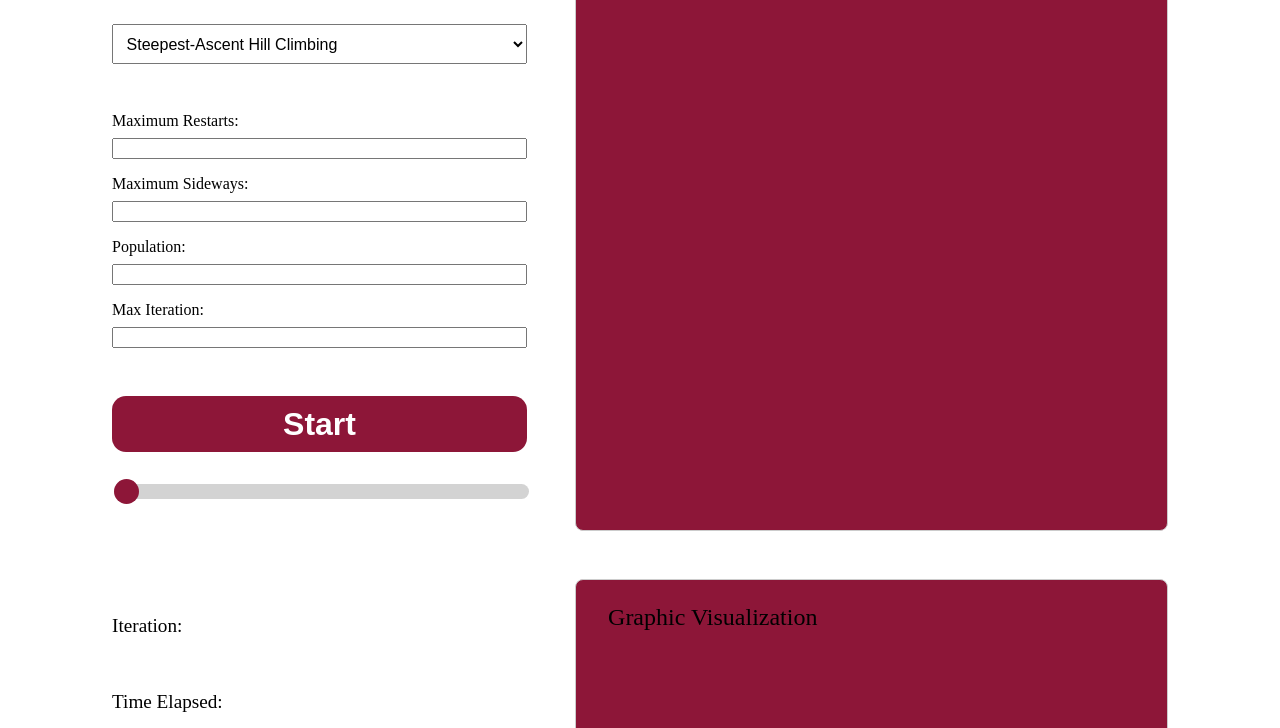
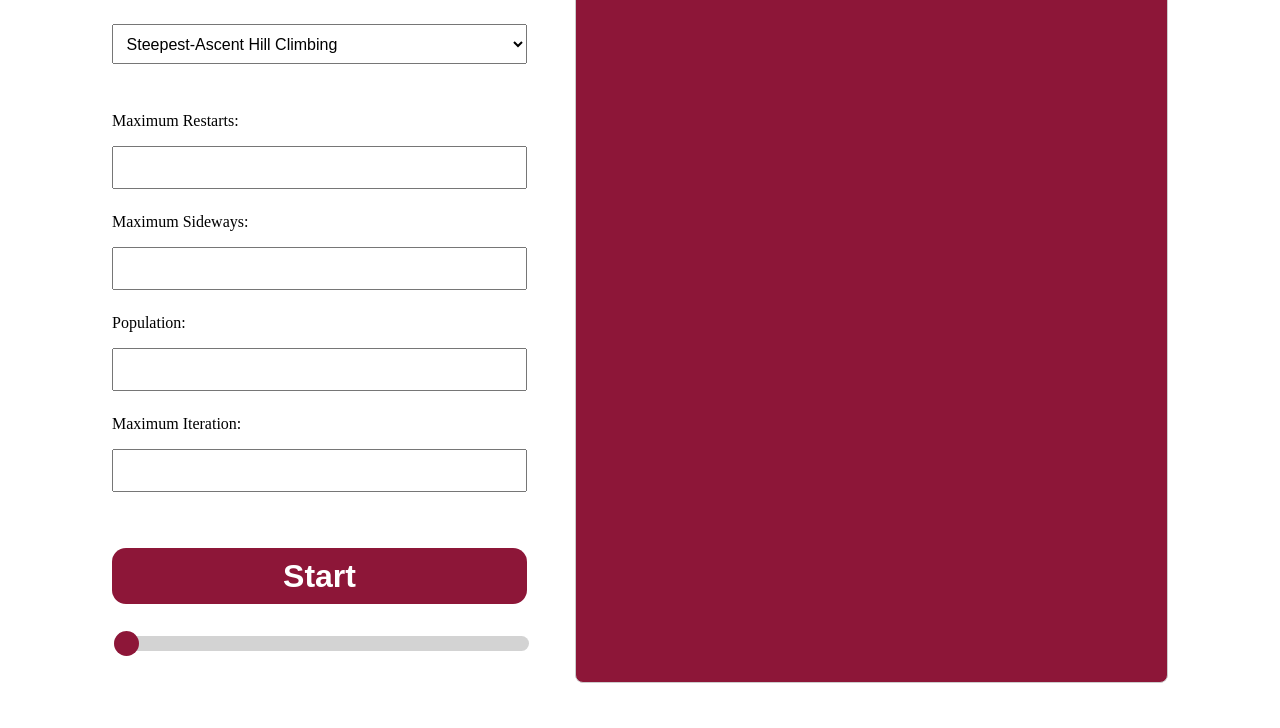
Before and after one commit to faizathr/magic-cube, a plain HTML site: page indexFrontEnd.html in a window 1280 px wide. Shown: the part 131-859 px from the top of the page. Drawn offline with Linux system fonts and the light colour scheme.

Commit message:
update css styling

```diff
--- a/indexFrontEnd.html
+++ b/indexFrontEnd.html
@@ -36,7 +36,7 @@
           <label for="population">Population:</label>
           <input type="number" id="population" value="Not Needed" />
 
-          <label for="maxIteration">Max Iteration:</label>
+          <label for="maxIteration">Maximum Iteration:</label>
           <input type="number" id="maxIteration" value="Not Needed" />
         </div>
 
@@ -55,7 +55,7 @@
       </div>
 
       <div id="threed-visualization-div" class="threed-visualization-div">
-        <h3>3D Visualization</h3>
+        <h3 id="threed-header">3D Visualization</h3>
         <canvas></canvas>
       </div>
 
@@ -65,10 +65,11 @@
         <p>Initial Value: <span id="initialValue"></span></p>
         <p>Final Value: <span id="finalValue"></span></p>
         <p>Restart: <span id=restartValue"></span></p>
+        <p>Stuck: <span id=stuckValue"></span></p>
       </div>
 
       <div id="graphic-visualization" class="graphic-visualization">
-        <h3>Graphic Visualization</h3>
+        <h3 id="graphic-header">Graphic Visualization</h3>
         <canvas></canvas>
       </div>
     </div>
--- a/styles.css
+++ b/styles.css
@@ -14,7 +14,7 @@ body {
 
 h3 {
   font-size: 1.5rem;
-  font-weight: 500;
+  font-weight: 700;
 }
 
 select {
@@ -43,6 +43,13 @@ label {
   display: flex;
   flex-direction: column;
   align-items: left;
+}
+
+input[type="number"] {
+  width: 100%;
+  padding: 12px 20px;
+  margin: 8px 0;
+  box-sizing: border-box;
 }
 
 #toggle-button {
@@ -76,6 +83,11 @@ label {
   gap: 1rem;
   font-size: 1.2rem;
   font-weight: 500;
+}
+
+span {
+  font-weight: 700;
+  margin-left: 1rem;
 }
 
 #threed-visualization-div {
@@ -144,3 +156,9 @@ canvas {
   background: #8d1638;
   cursor: pointer;
 }
+
+#threed-header,
+#graphic-header {
+  color: white;
+  margin-bottom: 2rem;
+}
```
